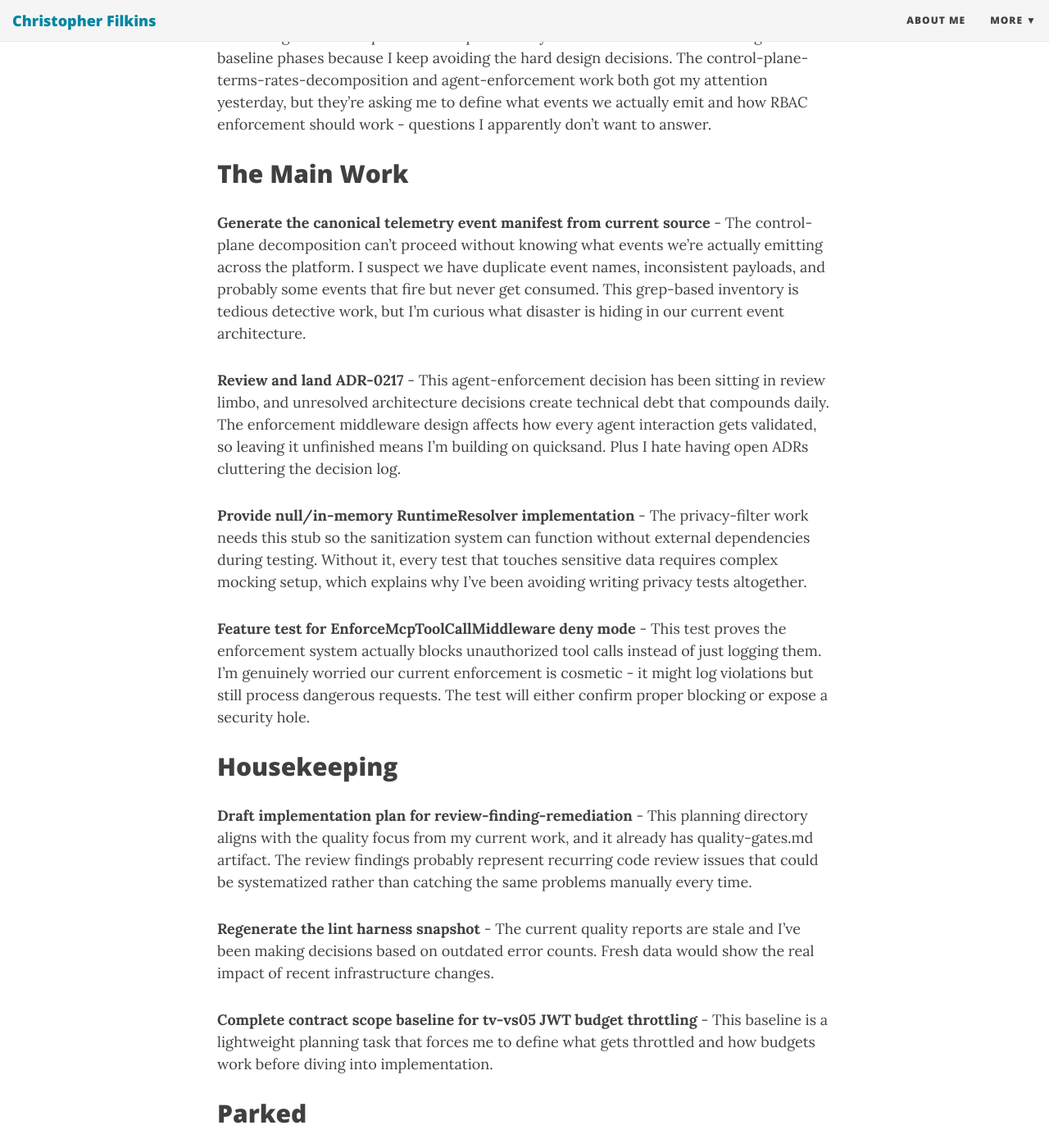
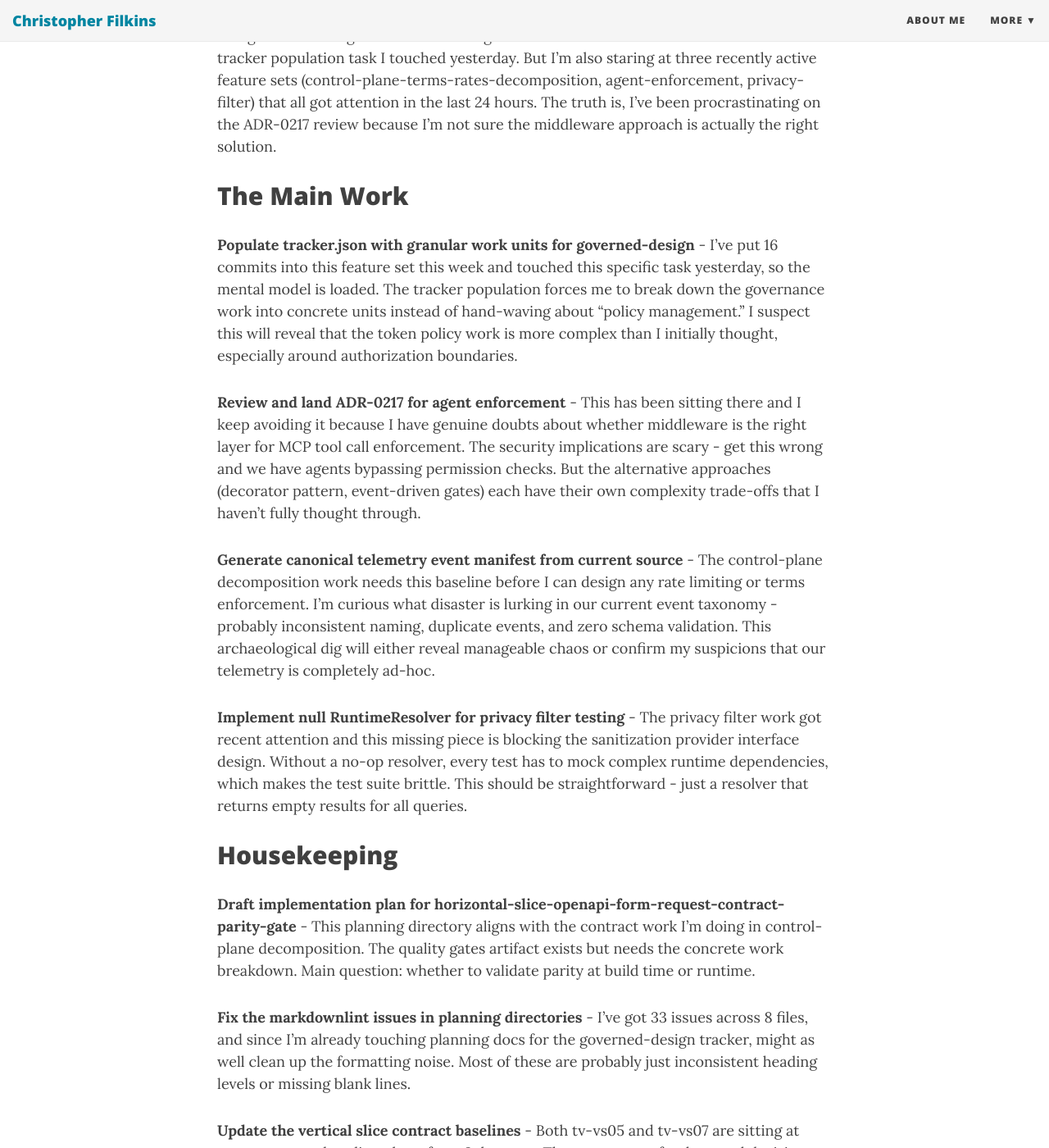
Before and after one commit to filchyboy/filchyboy.github.io, a Jekyll site: the page built from _posts/2026-04-30-daily-dev-log.md, in a window 1280 px wide and 1400 px high, scrolled down 283 px. Shown: the whole window at 82% size. Built offline with Jekyll 4.4.1, drawn with Linux system fonts in a browser that asks for light colours; nearby versions of some CDN libraries; some of the changed text lies outside the part shown.

Commit message:
Update daily dev log: 2026-04-30

```diff
--- a/_posts/2026-04-30-daily-dev-log.md
+++ b/_posts/2026-04-30-daily-dev-log.md
@@ -7,33 +7,33 @@ tags: [dev-tracker]
 ---
 
 <!-- SECTION: DAILY-PLAN START -->
-<!-- plan-generated: 2026-04-30T13:09:43.742699+00:00 -->
+<!-- plan-generated: 2026-04-30T14:16:58.144576+00:00 -->
 
 ## Today's Theme
 
-I'm staring at a classic pattern: multiple recently-touched feature sets all sitting at baseline phases because I keep avoiding the hard design decisions. The control-plane-terms-rates-decomposition and agent-enforcement work both got my attention yesterday, but they're asking me to define what events we actually emit and how RBAC enforcement should work - questions I apparently don't want to answer.
+The governed-design work is screaming at me with its 16 commits this week and that tracker population task I touched yesterday. But I'm also staring at three recently active feature sets (control-plane-terms-rates-decomposition, agent-enforcement, privacy-filter) that all got attention in the last 24 hours. The truth is, I've been procrastinating on the ADR-0217 review because I'm not sure the middleware approach is actually the right solution.
 
 ## The Main Work
 
-**Generate the canonical telemetry event manifest from current source** - The control-plane decomposition can't proceed without knowing what events we're actually emitting across the platform. I suspect we have duplicate event names, inconsistent payloads, and probably some events that fire but never get consumed. This grep-based inventory is tedious detective work, but I'm curious what disaster is hiding in our current event architecture.
+**Populate tracker.json with granular work units for governed-design** - I've put 16 commits into this feature set this week and touched this specific task yesterday, so the mental model is loaded. The tracker population forces me to break down the governance work into concrete units instead of hand-waving about "policy management." I suspect this will reveal that the token policy work is more complex than I initially thought, especially around authorization boundaries.
 
-**Review and land ADR-0217** - This agent-enforcement decision has been sitting in review limbo, and unresolved architecture decisions create technical debt that compounds daily. The enforcement middleware design affects how every agent interaction gets validated, so leaving it unfinished means I'm building on quicksand. Plus I hate having open ADRs cluttering the decision log.
+**Review and land ADR-0217 for agent enforcement** - This has been sitting there and I keep avoiding it because I have genuine doubts about whether middleware is the right layer for MCP tool call enforcement. The security implications are scary - get this wrong and we have agents bypassing permission checks. But the alternative approaches (decorator pattern, event-driven gates) each have their own complexity trade-offs that I haven't fully thought through.
 
-**Provide null/in-memory RuntimeResolver implementation** - The privacy-filter work needs this stub so the sanitization system can function without external dependencies during testing. Without it, every test that touches sensitive data requires complex mocking setup, which explains why I've been avoiding writing privacy tests altogether.
+**Generate canonical telemetry event manifest from current source** - The control-plane decomposition work needs this baseline before I can design any rate limiting or terms enforcement. I'm curious what disaster is lurking in our current event taxonomy - probably inconsistent naming, duplicate events, and zero schema validation. This archaeological dig will either reveal manageable chaos or confirm my suspicions that our telemetry is completely ad-hoc.
 
-**Feature test for EnforceMcpToolCallMiddleware deny mode** - This test proves the enforcement system actually blocks unauthorized tool calls instead of just logging them. I'm genuinely worried our current enforcement is cosmetic - it might log violations but still process dangerous requests. The test will either confirm proper blocking or expose a security hole.
+**Implement null RuntimeResolver for privacy filter testing** - The privacy filter work got recent attention and this missing piece is blocking the sanitization provider interface design. Without a no-op resolver, every test has to mock complex runtime dependencies, which makes the test suite brittle. This should be straightforward - just a resolver that returns empty results for all queries.
 
 ## Housekeeping
 
-**Draft implementation plan for review-finding-remediation** - This planning directory aligns with the quality focus from my current work, and it already has quality-gates.md artifact. The review findings probably represent recurring code review issues that could be systematized rather than catching the same problems manually every time.
+**Draft implementation plan for horizontal-slice-openapi-form-request-contract-parity-gate** - This planning directory aligns with the contract work I'm doing in control-plane decomposition. The quality gates artifact exists but needs the concrete work breakdown. Main question: whether to validate parity at build time or runtime.
 
-**Regenerate the lint harness snapshot** - The current quality reports are stale and I've been making decisions based on outdated error counts. Fresh data would show the real impact of recent infrastructure changes.
+**Fix the markdownlint issues in planning directories** - I've got 33 issues across 8 files, and since I'm already touching planning docs for the governed-design tracker, might as well clean up the formatting noise. Most of these are probably just inconsistent heading levels or missing blank lines.
 
-**Complete contract scope baseline for tv-vs05 JWT budget throttling** - This baseline is a lightweight planning task that forces me to define what gets throttled and how budgets work before diving into implementation.
+**Update the vertical slice contract baselines** - Both tv-vs05 and tv-vs07 are sitting at contract scope baseline phase from 2 days ago. These represent fundamental decisions about JWT budget throttling and form error handling that I've been dodging. Time to actually define what these features do.
 
 ## Parked
 
-The massive todo-remediation work (68 units) is staying parked even though I have one item in progress. That template boilerplate replacement should be trivial, but honestly I'm more interested in the enforcement and privacy architecture questions right now. The todo work can wait until I'm in a different headspace.
+The todo-remediation template boilerplate replacement is getting deferred despite having momentum. I know it's annoying me every time I create new planning docs, but the governed-design work is more strategically important right now. The boilerplate irritation can wait another day - it's not blocking any real feature development.
 
 <!-- plan-unit-ids: cptr-p0-event-grep,cptr-p0-rbac-baseline,gov-plan-tracker,gov-ui-route,todoremed-p0-replace-template-boilerplate,tv-vs04-contract-scope-baseline,tv-vs05-contract-scope-baseline,tv-vs07-contract-scope-baseline -->
 <!-- SECTION: DAILY-PLAN END -->
```
